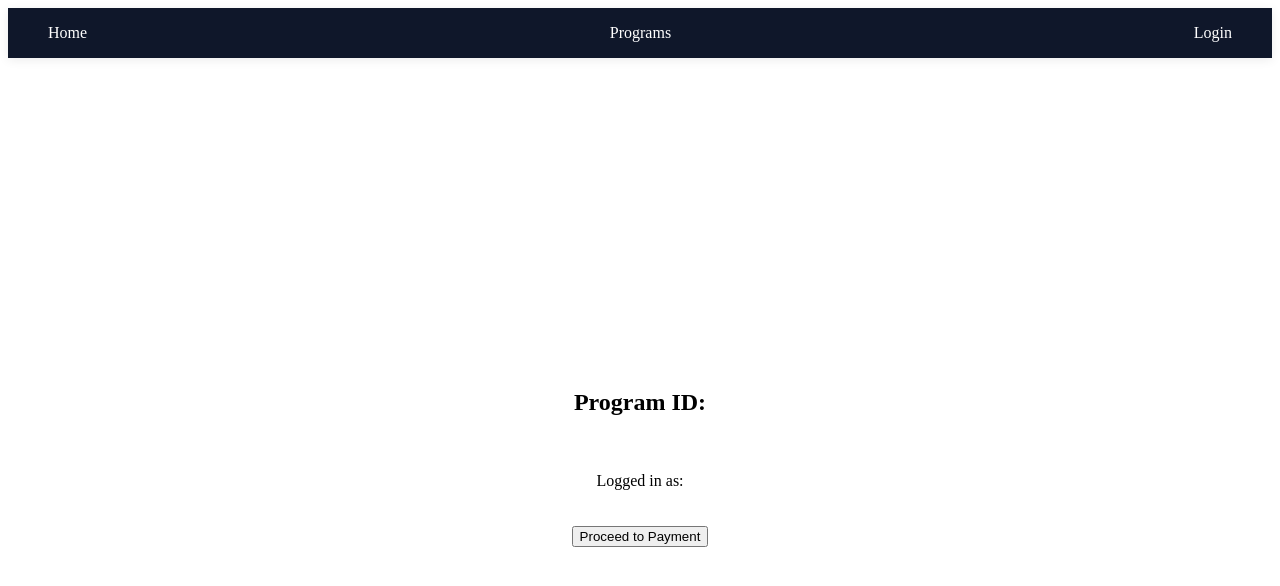
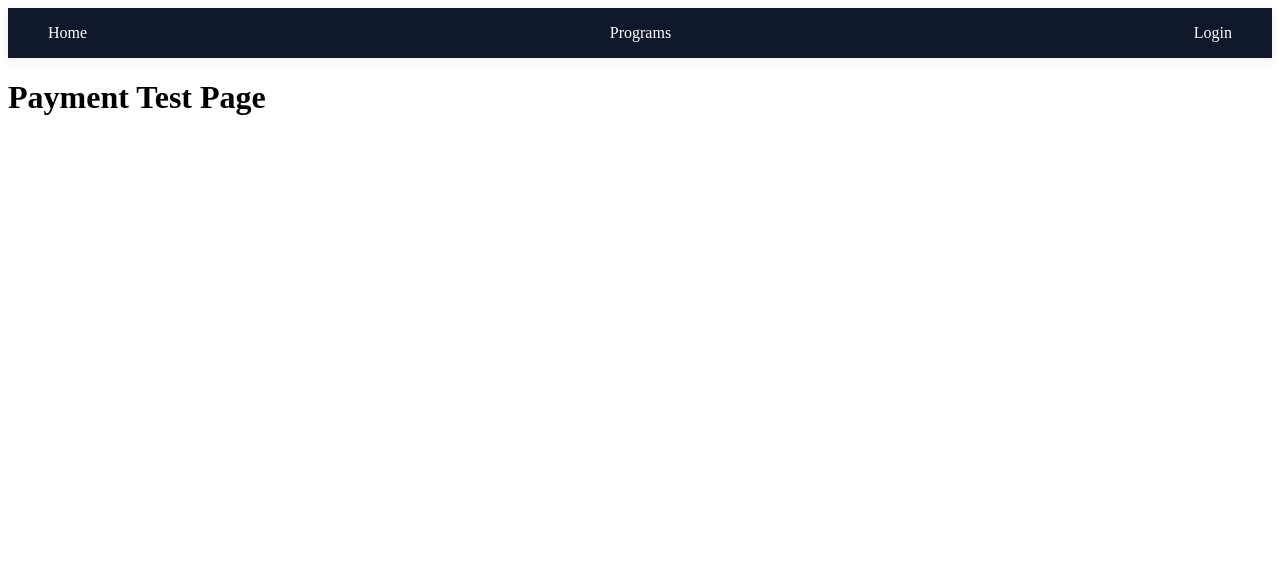
Before and after one commit to Maheshdh1/vidyavikasLMS, a Next.js app: page /payment-test in a window 1280 px wide. Shown: the top 586 px of the page. Built offline with nearby package versions, Linux system fonts and the light colour scheme; no server answers.

Commit message:
get rid of payment test

```diff
--- a/app/payment-test/page.js
+++ b/app/payment-test/page.js
@@ -1,99 +1,9 @@
-"use client";
-
-export const dynamic = "force-dynamic";
-import { useSearchParams } from "next/navigation";
-import { useAuth } from "../../contexts/AuthContext";
+// app/payment-test/page.js
 
 export default function PaymentTest() {
-  const searchParams = useSearchParams();
-  const { user } = useAuth();
-
-  const programId =
-    searchParams.get("programId");
-
-  const handlePayment = async () => {
-    if (!user) {
-      alert("Please login first");
-      return;
-    }
-
-    try {
-      const res = await fetch(
-        "/api/create-order",
-        {
-          method: "POST",
-
-          headers: {
-            "Content-Type":
-              "application/json",
-          },
-
-          body: JSON.stringify({
-            programId,
-
-            customerEmail:
-              user.email,
-
-            customerName:
-              user.email.split("@")[0],
-          }),
-        }
-      );
-
-      const data =
-        await res.json();
-
-      const cashfree =
-        window.Cashfree({
-          mode: "sandbox",
-        });
-
-      await cashfree.checkout({
-        paymentSessionId:
-          data.payment_session_id,
-
-        redirectTarget:
-          "_self",
-      });
-    } catch (error) {
-      console.error(error);
-
-      window.location.href =
-        "/payment-failed";
-    }
-  };
-
   return (
-    <div
-      style={{
-        display: "flex",
-        justifyContent:
-          "center",
-        alignItems:
-          "center",
-        height: "100vh",
-        flexDirection:
-          "column",
-        gap: "20px",
-      }}
-    >
-      <h2>
-        Program ID:
-        {" "}
-        {programId}
-      </h2>
-
-      <p>
-        Logged in as:
-        {" "}
-        {user?.email}
-      </p>
-
-      <button
-        onClick={handlePayment}
-      >
-        Proceed to Payment
-      </button>
+    <div>
+      <h1>Payment Test Page</h1>
     </div>
   );
 }
```
